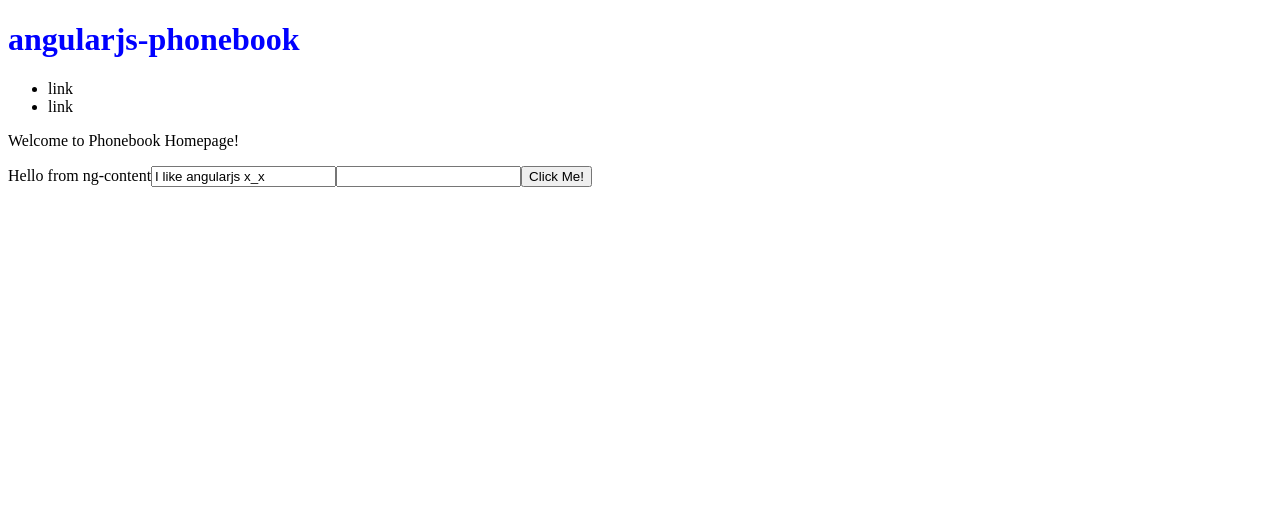
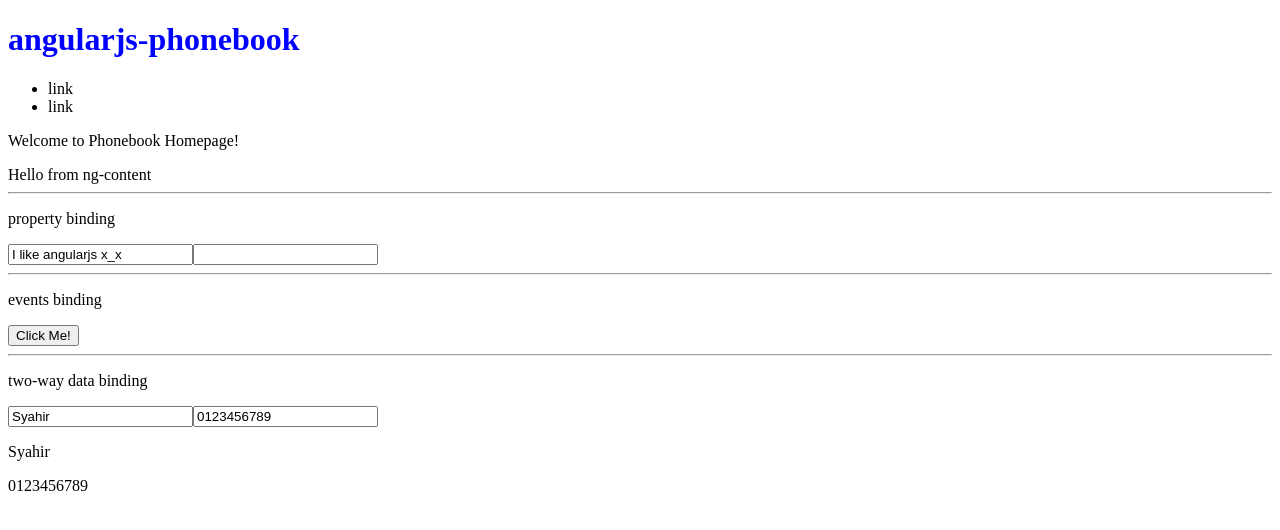
Before and after one commit to Syahirdev/angularjs-phonebook, an Angular app: page / in a window 1280 px wide. Shown: the top 530 px of the page. Built offline with nearby package versions, Linux system fonts and the light colour scheme.

Commit message:
4.two-way data binding
$ <input [(ngModel)]='model/object'>

add new import module in app.module.ts
$ import { FormsModule }   from '@angular/forms';

$ imports: [
    BrowserModule,
    FormsModule
  ]

```diff
--- a/src/app/home/home.component.html
+++ b/src/app/home/home.component.html
@@ -1,14 +1,20 @@
 <p>{{ homeTitle }}</p>
 <ng-content></ng-content>
+<hr />
 
-<!-- property binding -->
-<!--
-<input value="{{ myString }}" />
-<input required="{{ myBoolean }}" />
--->
-
+<p>property binding</p>
 <input [value]="myString" />
 <input [required]="myBoolean" />
+<hr />
+
+<p>events binding</p>
 <button (click)="alertFunction('passing data to this function')">
   Click Me!
 </button>
+<hr />
+
+<p>two-way data binding</p>
+<input [(ngModel)]="person.name" />
+<input [(ngModel)]="person.phoneNo" />
+<p>{{ person.name }}</p>
+<p>{{ person.phoneNo }}</p>
--- a/src/app/home/home.component.ts
+++ b/src/app/home/home.component.ts
@@ -14,6 +14,11 @@ export class HomeComponent implements OnInit {
     alert('Hi there! ' + val);
   }
 
+  person = {
+    name: 'Syahir',
+    phoneNo: '0123456789',
+  };
+
   constructor() {}
 
   ngOnInit(): void {}
```
Also changed, not shown: src/app/app.module.ts (+5 -10 lines).
